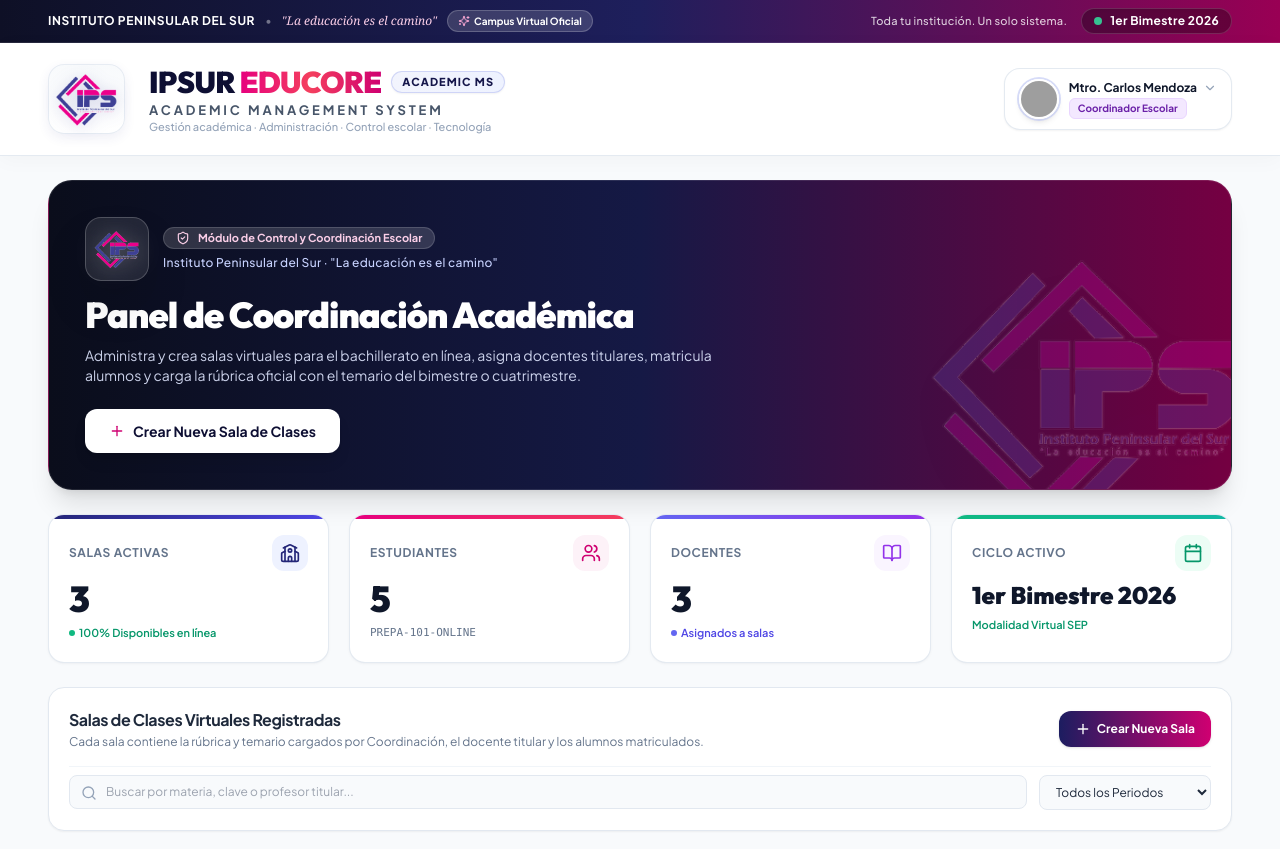
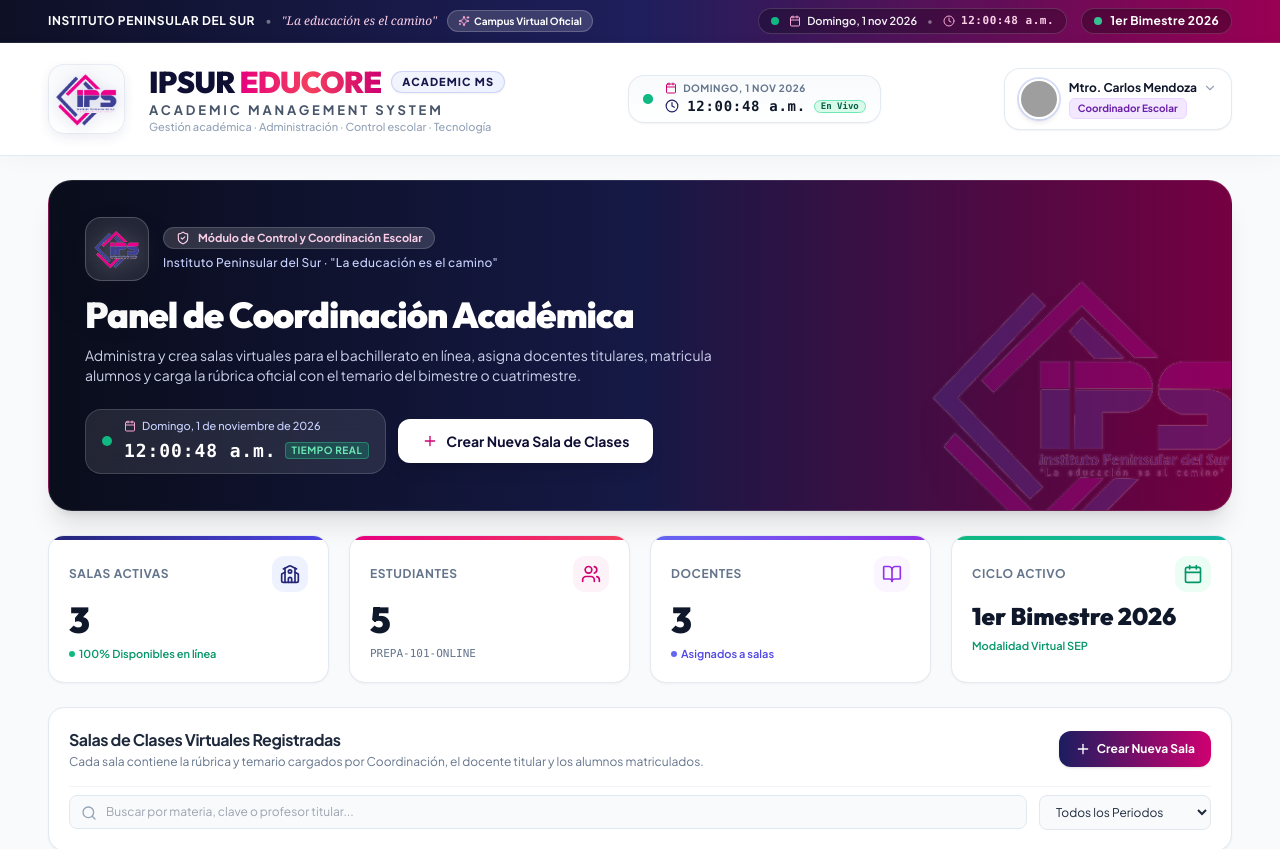
Before and after one commit to LuisGaribaldi1312/ipsur-educore, a React (Vite) app: page / in a window 1280 px wide. Shown: the top 849 px of the page. Built offline with nearby package versions, Linux system fonts and the light colour scheme; grey boxes are pictures that could not be loaded.

Commit message:
feat: add real-time live clock and date widget across platform navigation and executive banners

```diff
--- a/src/components/classroom/ClassroomDetail.jsx
+++ b/src/components/classroom/ClassroomDetail.jsx
@@ -1,6 +1,7 @@
 import React, { useState } from 'react';
 import { useApp } from '../../context/AppContext';
 import CountdownBadge from '../common/CountdownBadge';
+import LiveClock from '../common/LiveClock';
 import CriteriaConfigModal from '../teacher/CriteriaConfigModal';
 import CreateActivityModal from '../teacher/CreateActivityModal';
 import UploadMaterialModal from '../teacher/UploadMaterialModal';
@@ -140,8 +141,11 @@ export default function ClassroomDetail({ classroomId, onBack }) {
             </span>
           </div>
 
-          {/* Portal de Videoconferencias Sincrónicas */}
+          {/* Portal de Videoconferencias Sincrónicas & Clock */}
           <div className="mt-5 pt-4 border-t border-white/15 flex flex-wrap items-center gap-3">
+            {/* Live Real-time Clock inside Classroom */}
+            <LiveClock variant="hero" />
+
             <button
               onClick={() => setVirtualPortalOpen(true)}
               className="inline-flex items-center gap-2 px-5 py-2.5 text-xs sm:text-sm font-bold text-ipsur-navy-900 bg-white hover:bg-slate-100 rounded-xl shadow-lg transition active:scale-95 group"
--- /dev/null
+++ b/src/components/common/LiveClock.jsx
@@ -0,0 +1,107 @@
+import React, { useState, useEffect } from 'react';
+import { Calendar, Clock, Sparkles } from 'lucide-react';
+
+export default function LiveClock({ variant = 'executive', className = '' }) {
+  const [time, setTime] = useState(new Date());
+
+  useEffect(() => {
+    // Tick every second in real time
+    const timer = setInterval(() => {
+      setTime(new Date());
+    }, 1000);
+
+    return () => clearInterval(timer);
+  }, []);
+
+  // Format date in Spanish: "Sábado, 31 de octubre de 2026"
+  const formattedDay = time.toLocaleDateString('es-MX', { weekday: 'long' });
+  const formattedDayCapitalized = formattedDay.charAt(0).toUpperCase() + formattedDay.slice(1);
+  const formattedDate = time.toLocaleDateString('es-MX', {
+    day: 'numeric',
+    month: 'short',
+    year: 'numeric'
+  });
+  const formattedFullDate = time.toLocaleDateString('es-MX', {
+    day: 'numeric',
+    month: 'long',
+    year: 'numeric'
+  });
+
+  // Time in 12h format with AM/PM (p. m. / a. m.)
+  const formattedTime12 = time.toLocaleTimeString('es-MX', {
+    hour: '2-digit',
+    minute: '2-digit',
+    second: '2-digit',
+    hour12: true
+  });
+
+  if (variant === 'topbar') {
+    return (
+      <div className={`flex items-center gap-2 sm:gap-2.5 bg-black/25 hover:bg-black/35 px-3 py-1 rounded-full border border-white/15 shadow-inner text-[10px] sm:text-[11px] text-white transition ${className}`}>
+        <span className="relative flex h-2 w-2 flex-shrink-0">
+          <span className="animate-ping absolute inline-flex h-full w-full rounded-full bg-emerald-400 opacity-75"></span>
+          <span className="relative inline-flex rounded-full h-2 w-2 bg-emerald-500"></span>
+        </span>
+        <div className="flex items-center gap-1.5 font-sans">
+          <Calendar className="w-3 h-3 text-pink-300" />
+          <span className="font-semibold text-white/95">{formattedDayCapitalized}, {formattedDate}</span>
+        </div>
+        <span className="text-white/40">•</span>
+        <div className="flex items-center gap-1.5 font-mono">
+          <Clock className="w-3 h-3 text-pink-300" />
+          <span className="font-black text-pink-200 tracking-wider">{formattedTime12}</span>
+        </div>
+      </div>
+    );
+  }
+
+  if (variant === 'hero') {
+    return (
+      <div className={`bg-white/10 hover:bg-white/15 backdrop-blur-md border border-white/15 px-4 py-2 rounded-2xl flex items-center gap-3 shadow-sm transition ${className}`}>
+        <span className="relative flex h-2.5 w-2.5 flex-shrink-0">
+          <span className="animate-ping absolute inline-flex h-full w-full rounded-full bg-emerald-400 opacity-75"></span>
+          <span className="relative inline-flex rounded-full h-2.5 w-2.5 bg-emerald-500"></span>
+        </span>
+        <div>
+          <div className="flex items-center gap-1.5 text-[11px] text-indigo-200 font-medium">
+            <Calendar className="w-3 h-3 text-pink-300" />
+            <span>{formattedDayCapitalized}, {formattedFullDate}</span>
+          </div>
+          <div className="flex items-center gap-2 mt-0.5">
+            <span className="font-mono text-base sm:text-lg font-black text-white tracking-wider">
+              {formattedTime12}
+            </span>
+            <span className="text-[10px] font-bold uppercase tracking-wider text-emerald-300 bg-emerald-500/25 px-1.5 py-0.2 rounded border border-emerald-400/40">
+              Tiempo Real
+            </span>
+          </div>
+        </div>
+      </div>
+    );
+  }
+
+  // Default: 'executive' (for the main navbar)
+  return (
+    <div className={`hidden md:flex items-center gap-3 px-3.5 py-1.5 rounded-2xl bg-gradient-to-b from-slate-50 to-white border border-slate-200/90 shadow-sm ${className}`}>
+      <span className="relative flex h-2.5 w-2.5 flex-shrink-0">
+        <span className="animate-ping absolute inline-flex h-full w-full rounded-full bg-emerald-400 opacity-75"></span>
+        <span className="relative inline-flex rounded-full h-2.5 w-2.5 bg-emerald-500"></span>
+      </span>
+      <div className="text-left leading-tight">
+        <div className="flex items-center gap-1.5 text-[10px] uppercase font-bold text-slate-500 tracking-wider">
+          <Calendar className="w-3 h-3 text-ipsur-pink-600" />
+          <span>{formattedDayCapitalized}, {formattedDate}</span>
+        </div>
+        <div className="flex items-center gap-2 mt-0.5 font-mono">
+          <Clock className="w-3.5 h-3.5 text-ipsur-navy-700" />
+          <span className="text-xs sm:text-sm font-black text-slate-900 tracking-wider">
+            {formattedTime12}
+          </span>
+          <span className="text-[9px] font-bold text-emerald-800 bg-emerald-100/80 px-1.5 py-0.2 rounded-full border border-emerald-300">
+            En Vivo
+          </span>
+        </div>
+      </div>
+    </div>
+  );
+}
--- a/src/components/common/Navbar.jsx
+++ b/src/components/common/Navbar.jsx
@@ -1,5 +1,6 @@
 import React, { useState } from 'react';
 import { useApp } from '../../context/AppContext';
+import LiveClock from './LiveClock';
 import {
   GraduationCap,
   Users,
@@ -66,8 +67,11 @@ export default function Navbar() {
             </span>
           </div>
 
-          <div className="flex items-center gap-3.5 ml-auto text-[11px]">
-            <span className="text-white/80 hidden xl:inline font-medium tracking-wide">
+          <div className="flex items-center gap-2.5 sm:gap-3.5 ml-auto text-[11px]">
+            {/* Real-time Clock on Institutional Top Strip */}
+            <LiveClock variant="topbar" />
+
+            <span className="text-white/80 hidden 2xl:inline font-medium tracking-wide">
               Toda tu institución. Un solo sistema.
             </span>
             <div className="flex items-center gap-2 bg-black/30 px-3 py-1 rounded-full border border-white/15 shadow-inner">
@@ -114,6 +118,9 @@ export default function Navbar() {
                 </p>
               </div>
             </div>
+
+            {/* Central Executive Real-time Clock Widget */}
+            <LiveClock variant="executive" />
 
             {/* Right Controls: Navigation, Role Switcher, User Avatar */}
             <div className="flex items-center gap-2 sm:gap-3.5">
--- a/src/components/coordinator/CoordinatorDashboard.jsx
+++ b/src/components/coordinator/CoordinatorDashboard.jsx
@@ -2,6 +2,7 @@ import React, { useState } from 'react';
 import { useApp } from '../../context/AppContext';
 import CreateClassroomModal from './CreateClassroomModal';
 import RubricModal from './RubricModal';
+import LiveClock from '../common/LiveClock';
 import {
   Plus,
   School,
@@ -64,6 +65,9 @@ export default function CoordinatorDashboard({ onSelectClassroom }) {
           </p>
 
           <div className="mt-6 flex flex-wrap items-center gap-3">
+            {/* Real-time Clock in Coordinator Banner */}
+            <LiveClock variant="hero" />
+
             <button
               onClick={() => setCreateModalOpen(true)}
               className="flex items-center gap-2 px-6 py-3 text-xs sm:text-sm font-bold text-ipsur-navy-900 bg-white hover:bg-slate-100 rounded-xl shadow-lg transition active:scale-95"
--- a/src/components/student/StudentDashboard.jsx
+++ b/src/components/student/StudentDashboard.jsx
@@ -1,6 +1,7 @@
 import React, { useState, useMemo } from 'react';
 import { useApp } from '../../context/AppContext';
 import CountdownBadge from '../common/CountdownBadge';
+import LiveClock from '../common/LiveClock';
 import StudentGeneralBoletaModal from './StudentGeneralBoletaModal';
 import { calculateStudentGrades } from '../../utils/calculations';
 import { getDeadlineStatus, formatDateTime } from '../../utils/dateFormatter';
@@ -179,6 +180,9 @@ export default function StudentDashboard({ onSelectClassroom }) {
           </p>
 
           <div className="mt-5 flex flex-wrap items-center gap-3">
+            {/* Real-time Clock in Student Banner */}
+            <LiveClock variant="hero" />
+
             <button
               onClick={() => setMainTab('boleta')}
               className="bg-white/15 hover:bg-white/25 border border-white/20 px-4 py-2 rounded-2xl flex items-center gap-3 shadow-sm transition text-left group"
--- a/src/components/teacher/TeacherDashboard.jsx
+++ b/src/components/teacher/TeacherDashboard.jsx
@@ -1,6 +1,7 @@
 import React, { useState } from 'react';
 import { useApp } from '../../context/AppContext';
 import CriteriaConfigModal from './CriteriaConfigModal';
+import LiveClock from '../common/LiveClock';
 import {
   BookOpen,
   Users,
@@ -62,10 +63,13 @@ export default function TeacherDashboard({ onSelectClassroom }) {
           </p>
 
           <div className="mt-5 flex flex-wrap items-center gap-3 text-xs">
-            <span className="bg-white/15 px-3.5 py-1.5 rounded-xl border border-white/10 shadow-sm">
+            {/* Real-time Clock */}
+            <LiveClock variant="hero" />
+
+            <span className="bg-white/15 px-3.5 py-2 rounded-xl border border-white/10 shadow-sm">
               Salas a tu cargo: <strong className="text-white font-bold">{displayClassrooms.length}</strong>
             </span>
-            <span className="bg-white/15 px-3.5 py-1.5 rounded-xl border border-white/10 shadow-sm">
+            <span className="bg-white/15 px-3.5 py-2 rounded-xl border border-white/10 shadow-sm">
               Tareas por calificar: <strong className="text-pink-300 font-bold">{totalPendingGrading}</strong>
             </span>
           </div>
```
